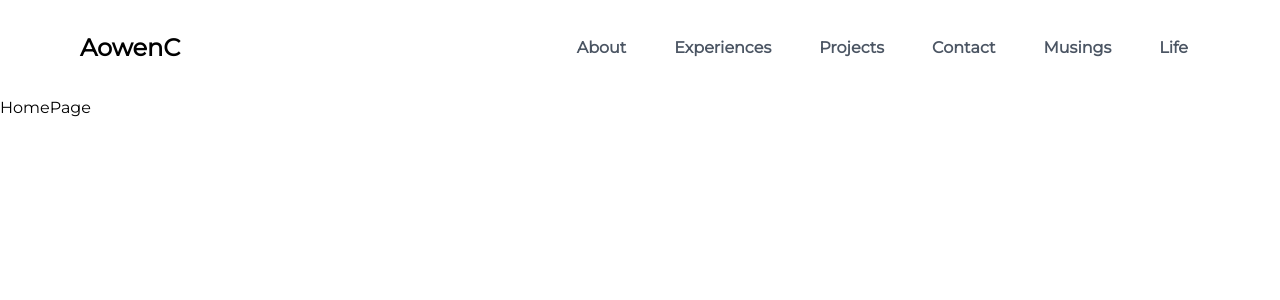
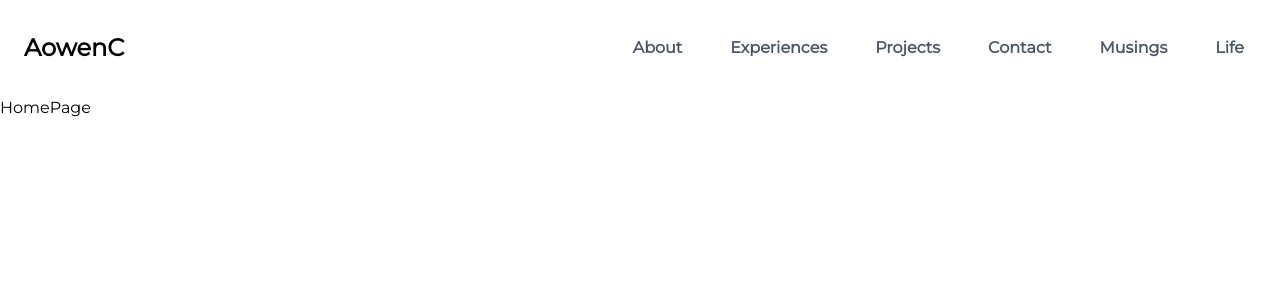
Before and after one commit to Chesh1M/qotd, a React (Vite) app: page / in a window 1280 px wide. Shown: the top 300 px of the page. Built offline with nearby package versions, Linux system fonts and the light colour scheme.

Commit message:
Fixed navbar padding on small device

```diff
--- a/src/components/Navbar/Navbar.jsx
+++ b/src/components/Navbar/Navbar.jsx
@@ -20,7 +20,7 @@ export const Navbar = () => {
   return (
     <>
       <nav>
-        <div className="container flex justify-between items-center py-8">
+        <div className="container flex justify-between items-center py-8 px-6">
           {/* My name section */}
           <div className="text-2xl flex items-center gap-2 font-bold">
             <NavLink to="/" onClick={closeNavbar}>
```
